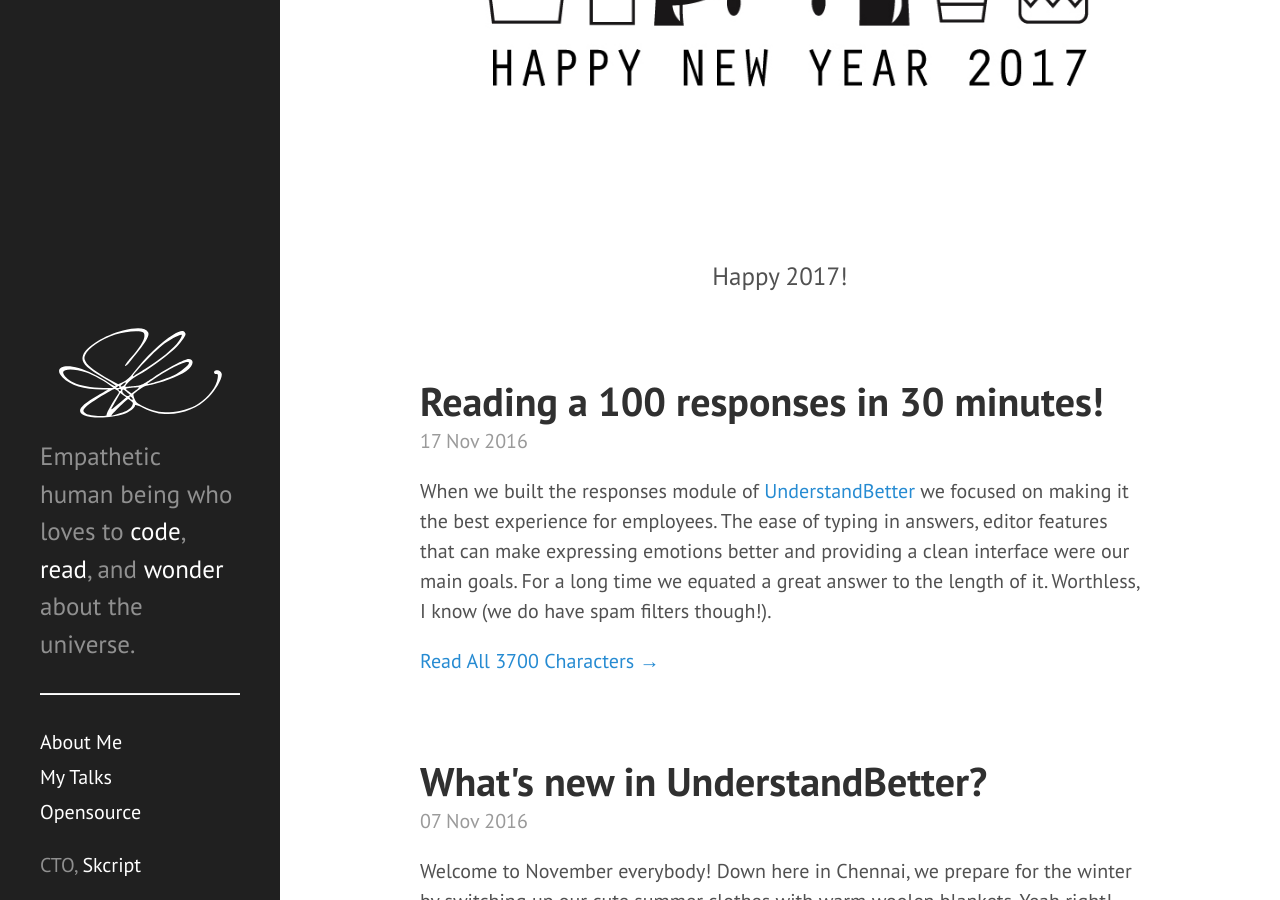
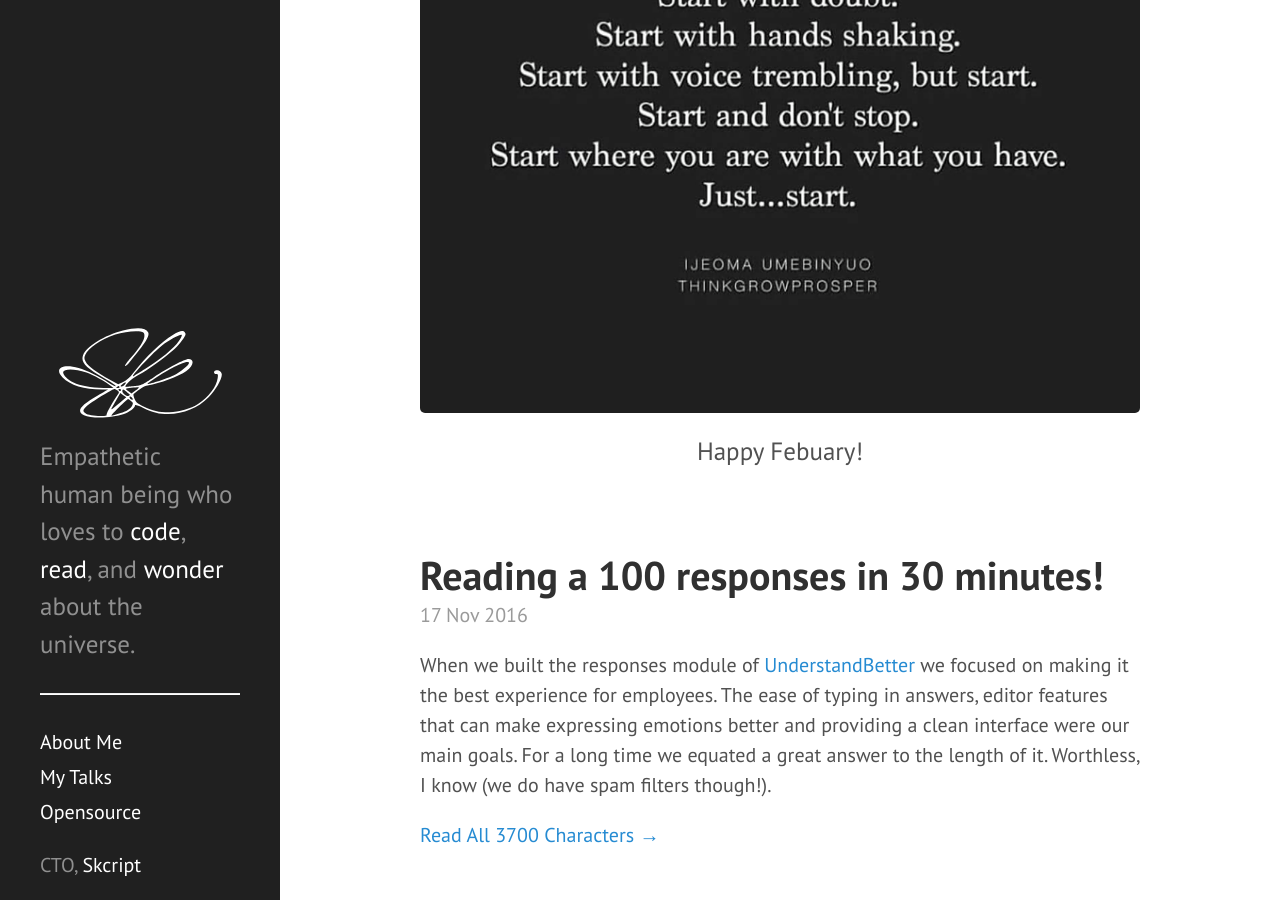
Before and after one commit to swaathi/swaathi.github.io, a Jekyll site: the page built from index.html, in a window 1280 px wide and 900 px high, scrolled down 382 px. Built offline with Jekyll 4.4.1, drawn with Linux system fonts in a browser that asks for light colours; the list of posts is cut into pages by our own code.

Commit message:
🍧 Inspiration 🍧

```diff
--- a/_data/festivals.yml
+++ b/_data/festivals.yml
@@ -7,4 +7,7 @@
   show: false
 - greeting: "Happy 2017!"
   image: "/public/2017.jpg"
+  show: false
+- greeting: "Happy Febuary!"
+  image: "/public/inspo_1.png"
   show: true
```
Also changed, not shown: public/inspo_1.png (added).
